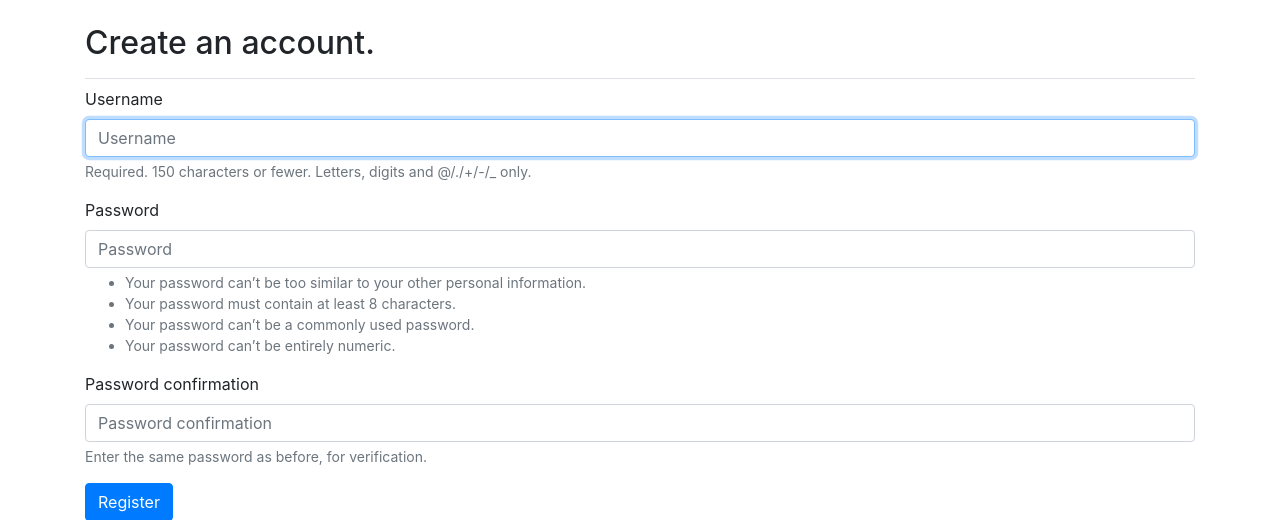
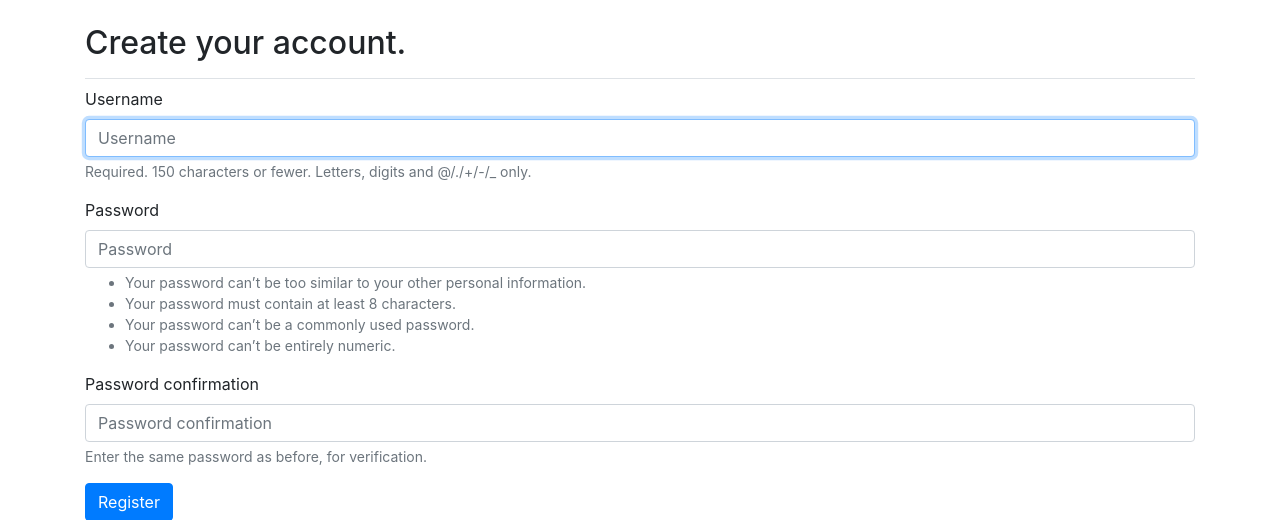
Before and after one commit to penguin248/learning-center, a Django app: page /users/register/ in a window 1280 px wide. Shown: the part 58-578 px from the top of the page. Run offline with Django 5.2, Linux system fonts and the light colour scheme; some libraries are stand-ins or nearby versions.

Commit message:
update registration message

```diff
--- a/users/templates/registration/register.html
+++ b/users/templates/registration/register.html
@@ -3,7 +3,7 @@
 {% load bootstrap4 %}
 
 {% block page_header %}
-<h2>Create an account.</h2>
+<h2>Create your account.</h2>
 {% endblock page_header %}
 
 {% block content %}
```
